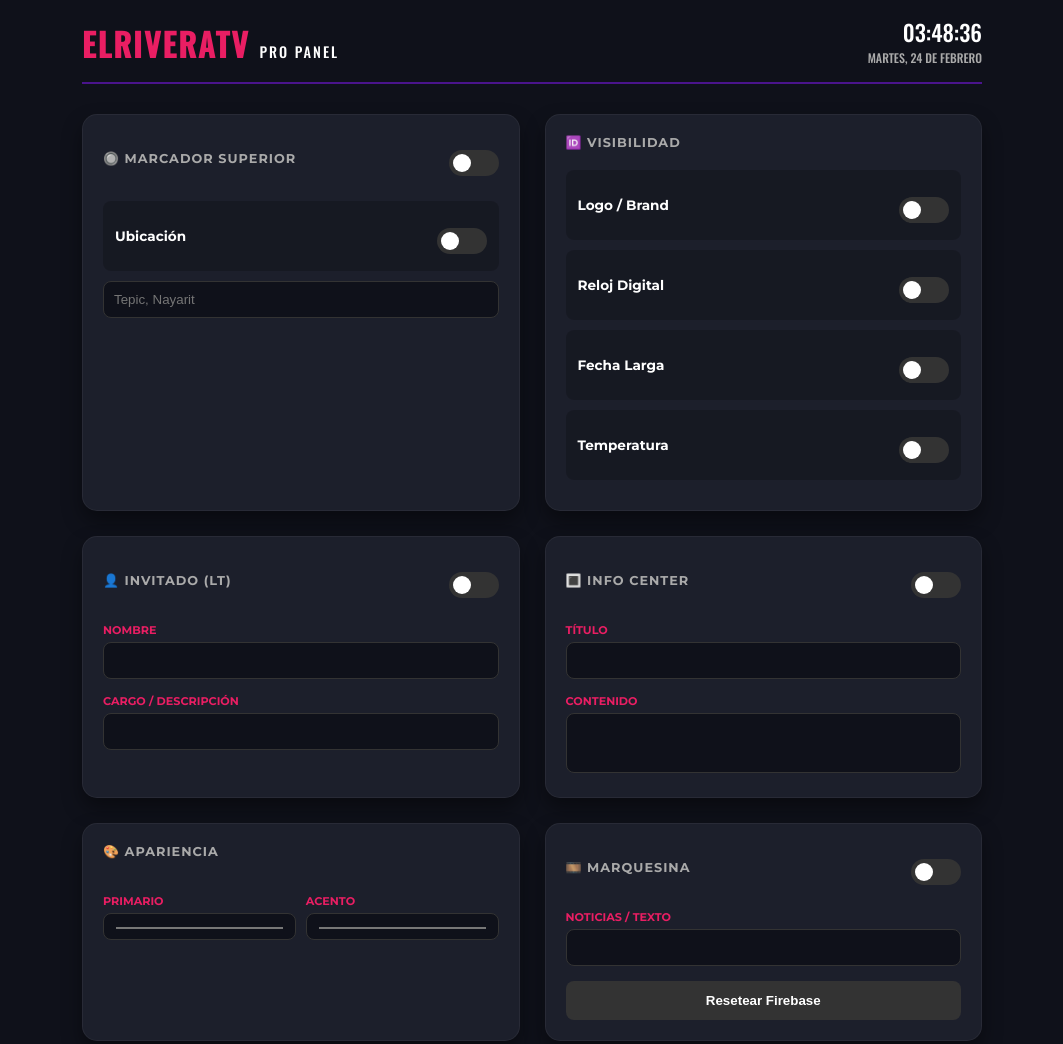
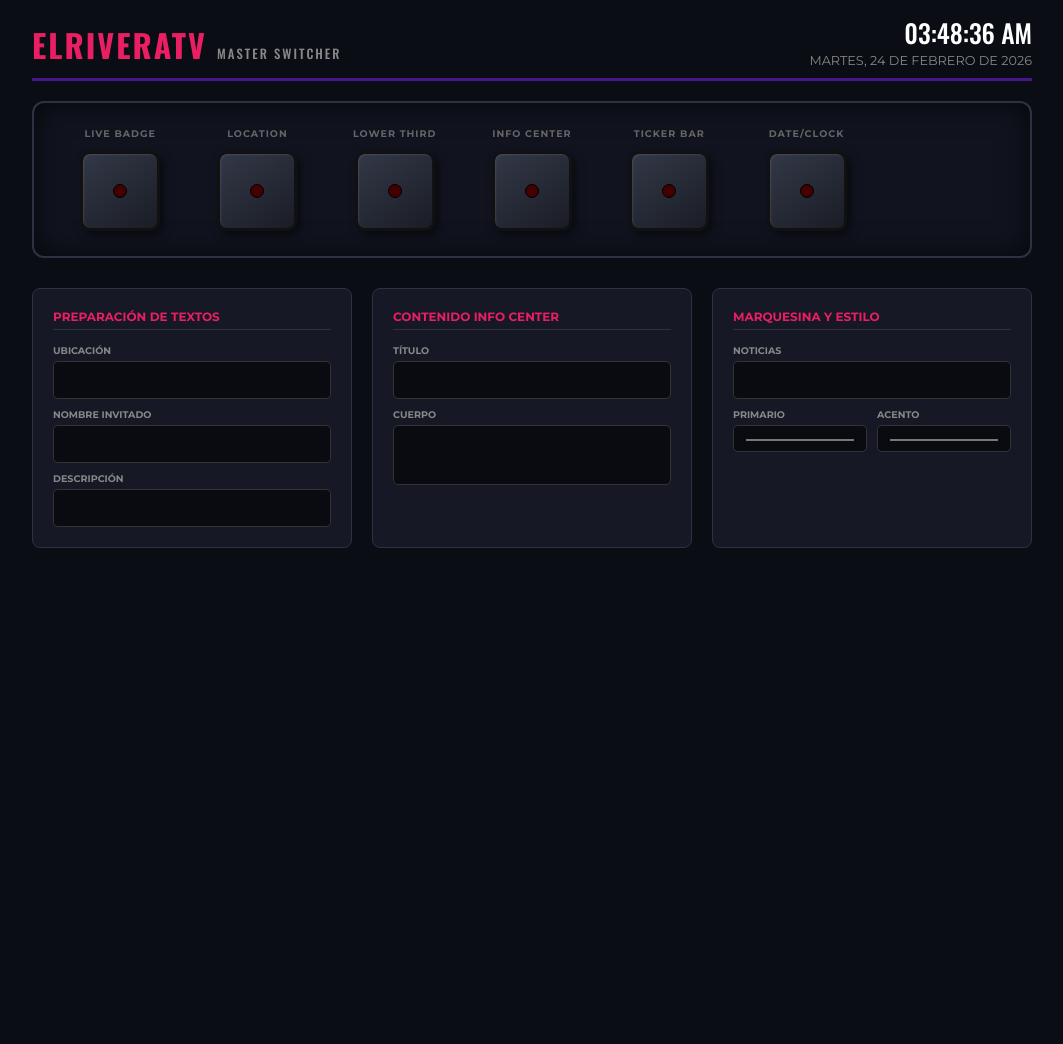
Before and after one commit to elriveratv/ELRIVERATV, a plain HTML site: page panel.html in a window 1280 px wide. Shown: the whole page, without its empty margins (108-1171 px from the left). After the commit the page ends 800 px from the top, so only its background shows below. Drawn offline with nearby package versions, Linux system fonts and the light colour scheme; no server answers.

Commit message:
Update panel.html

```diff
--- a/panel.html
+++ b/panel.html
@@ -2,122 +2,140 @@
 <html lang="es">
 <head>
     <meta charset="UTF-8">
-    <title>Master Control - elriveratv</title>
+    <title>Broadcast Switcher - elriveratv</title>
     <style>
-        @import url('https://fonts.googleapis.com/css2?family=Montserrat:wght@400;700&family=Oswald:wght@500&display=swap');
+        @import url('https://fonts.googleapis.com/css2?family=Montserrat:wght@400;700&family=Oswald:wght@500;700&display=swap');
 
         :root {
-            --bg: #0f111a;
-            --card: #1c1f2b;
+            --bg: #0b0d14;
+            --card: #161925;
             --primary: #4A148C;
             --accent: #E91E63;
-            --green: #00e676;
+            --green: #00ff88;
             --text: #ffffff;
+            --panel-border: #2d3142;
         }
 
-        body { background-color: var(--bg); color: var(--text); font-family: 'Montserrat', sans-serif; margin: 0; padding: 20px; display: flex; justify-content: center; }
-        .dashboard { max-width: 900px; width: 100%; }
-        .main-header { display: flex; justify-content: space-between; align-items: center; border-bottom: 2px solid var(--primary); padding-bottom: 15px; margin-bottom: 30px; }
+        body { background-color: var(--bg); color: var(--text); font-family: 'Montserrat', sans-serif; margin: 0; padding: 20px; }
+        .dashboard { max-width: 1000px; margin: 0 auto; }
+
+        .main-header { display: flex; justify-content: space-between; align-items: center; border-bottom: 3px solid var(--primary); padding-bottom: 10px; margin-bottom: 20px; }
         .main-header h1 { font-family: 'Oswald', sans-serif; margin: 0; letter-spacing: 2px; color: var(--accent); }
 
+        /* Reloj y Fecha */
         .reference-clock { text-align: right; font-family: 'Oswald', sans-serif; }
-        #ref-time { font-size: 1.4rem; color: var(--text); display: block; line-height: 1; }
-        #ref-date { font-size: 0.75rem; color: #aaa; text-transform: uppercase; margin-top: 5px; display: block; }
+        #ref-time { font-size: 1.6rem; color: #fff; line-height: 1; }
+        #ref-date { font-size: 0.8rem; color: #888; text-transform: uppercase; margin-top: 4px; display: block; font-family: 'Montserrat', sans-serif; }
 
-        .grid { display: grid; grid-template-columns: repeat(auto-fit, minmax(300px, 1fr)); gap: 25px; }
-        .module-card { background: var(--card); border-radius: 15px; padding: 20px; box-shadow: 0 10px 20px rgba(0,0,0,0.4); border: 1px solid rgba(255,255,255,0.05); }
-        .module-header { display: flex; justify-content: space-between; align-items: center; margin-bottom: 20px; }
-        .module-title { font-weight: 700; font-size: 0.8rem; text-transform: uppercase; letter-spacing: 1px; color: #aaa; }
+        /* --- SECCIÓN SWITCHER (BOTONES CUADRADOS) --- */
+        .switcher-grid {
+            display: grid;
+            grid-template-columns: repeat(auto-fill, minmax(120px, 1fr));
+            gap: 15px;
+            background: #11141f;
+            padding: 25px;
+            border-radius: 12px;
+            border: 2px solid var(--panel-border);
+            margin-bottom: 30px;
+            box-shadow: inset 0 0 30px rgba(0,0,0,0.7);
+        }
 
-        .switch { position: relative; display: inline-block; width: 50px; height: 26px; }
-        .switch input { opacity: 0; width: 0; height: 0; }
-        .slider { position: absolute; cursor: pointer; top: 0; left: 0; right: 0; bottom: 0; background-color: #333; transition: .4s; border-radius: 34px; }
-        .slider:before { position: absolute; content: ""; height: 18px; width: 18px; left: 4px; bottom: 4px; background-color: white; transition: .4s; border-radius: 50%; }
-        input:checked + .slider { background-color: var(--green); }
-        input:checked + .slider:before { transform: translateX(24px); }
+        .sw-unit { display: flex; flex-direction: column; align-items: center; gap: 12px; }
+        .sw-label { font-size: 0.6rem; font-weight: 700; text-transform: uppercase; color: #666; text-align: center; letter-spacing: 1px; }
 
-        label { display: block; font-size: 0.7rem; margin-bottom: 5px; color: var(--accent); font-weight: bold; margin-top: 15px; }
-        input[type="text"], input[type="color"], textarea { width: 100%; background: #0f111a; border: 1px solid #333; color: white; padding: 10px; border-radius: 8px; box-sizing: border-box; }
+        .sw-btn {
+            width: 80px; height: 80px;
+            background: linear-gradient(145deg, #333847, #1a1d26);
+            border: 3px solid #111;
+            border-radius: 10px;
+            cursor: pointer;
+            position: relative;
+            display: flex; align-items: center; justify-content: center;
+            transition: all 0.2s;
+            box-shadow: 4px 4px 10px rgba(0,0,0,0.5), inset 1px 1px 2px rgba(255,255,255,0.1);
+        }
+
+        .sw-led { width: 12px; height: 12px; background: #400; border-radius: 50%; border: 1px solid #000; transition: all 0.3s; }
+
+        .sw-btn.active { border-color: var(--green); box-shadow: 0 0 15px rgba(0, 255, 136, 0.2); }
+        .sw-btn.active .sw-led { background: var(--green); box-shadow: 0 0 10px var(--green), 0 0 20px var(--green); }
+
+        /* --- SECCIÓN EDITOR --- */
+        .editor-section { display: grid; grid-template-columns: repeat(auto-fit, minmax(300px, 1fr)); gap: 20px; }
+        .edit-card { background: var(--card); padding: 20px; border-radius: 8px; border: 1px solid var(--panel-border); }
+        .edit-card h3 { font-size: 0.75rem; margin: 0 0 15px 0; color: var(--accent); text-transform: uppercase; border-bottom: 1px solid #2d3142; padding-bottom: 5px; }
+
+        label { display: block; font-size: 0.6rem; margin: 10px 0 5px 0; color: #888; font-weight: bold; }
+        input[type="text"], input[type="color"], textarea { width: 100%; background: #090b10; border: 1px solid #333; color: #fff; padding: 10px; border-radius: 5px; box-sizing: border-box; font-family: inherit; font-size: 0.85rem; }
         textarea { height: 60px; resize: none; }
-
-        .control-row { display: flex; justify-content: space-between; align-items: center; background: rgba(0,0,0,0.2); padding: 12px; margin-bottom: 10px; border-radius: 8px; }
-        .control-label { font-size: 0.85rem; font-weight: 600; }
-        .action-btn { width: 100%; margin-top: 15px; background: #333; color: white; border: none; padding: 12px; border-radius: 8px; font-weight: bold; cursor: pointer; }
+        .color-row { display: grid; grid-template-columns: 1fr 1fr; gap: 10px; }
     </style>
 </head>
 <body>
 
 <div class="dashboard">
     <div class="main-header">
-        <h1>ELRIVERATV <span style="font-weight: 300; font-size: 0.9rem; color: white;">PRO PANEL</span></h1>
+        <h1>ELRIVERATV <span style="font-weight: 300; font-size: 0.8rem; color: #888;">MASTER SWITCHER</span></h1>
         <div class="reference-clock">
-            <span id="ref-time">00:00:00</span>
-            <span id="ref-date">CARGANDO...</span>
+            <span id="ref-time">00:00:00 AM</span>
+            <span id="ref-date">CARGANDO FECHA...</span>
         </div>
     </div>
 
-    <div class="grid">
-        <div class="module-card">
-            <div class="module-header"><span class="module-title">🔘 Marcador Superior</span>
-                <label class="switch"><input type="checkbox" id="checkLive" onchange="sendData('showLive', this.checked)"><span class="slider"></span></label>
+    <div class="switcher-grid">
+        <div class="sw-unit">
+            <span class="sw-label">LIVE BADGE</span>
+            <button class="sw-btn" id="btn-showLive" onclick="toggleBtn('showLive')"><div class="sw-led"></div></button>
         </div>
-            <div class="control-row"><span class="control-label">Ubicación</span>
-                <label class="switch"><input type="checkbox" id="checkLocation" onchange="sendData('showLocation', this.checked)"><span class="slider"></span></label>
+        <div class="sw-unit">
+            <span class="sw-label">LOCATION</span>
+            <button class="sw-btn" id="btn-showLocation" onclick="toggleBtn('showLocation')"><div class="sw-led"></div></button>
         </div>
-            <input type="text" id="inputLoc" placeholder="Tepic, Nayarit" onkeyup="sendData('location', this.value)">
+        <div class="sw-unit">
+            <span class="sw-label">LOWER THIRD</span>
+            <button class="sw-btn" id="btn-showLowerThird" onclick="toggleBtn('showLowerThird')"><div class="sw-led"></div></button>
         </div>
-
-        <div class="module-card">
-            <div class="module-header"><span class="module-title">🆔 Visibilidad</span></div>
-            <div class="control-row"><span class="control-label">Logo / Brand</span>
-                <label class="switch"><input type="checkbox" id="checkBrand" onchange="sendData('showBrand', this.checked)"><span class="slider"></span></label>
+        <div class="sw-unit">
+            <span class="sw-label">INFO CENTER</span>
+            <button class="sw-btn" id="btn-showInfoCenter" onclick="toggleBtn('showInfoCenter')"><div class="sw-led"></div></button>
         </div>
-            <div class="control-row"><span class="control-label">Reloj Digital</span>
-                <label class="switch"><input type="checkbox" id="checkTime" onchange="sendData('showTime', this.checked)"><span class="slider"></span></label>
+        <div class="sw-unit">
+            <span class="sw-label">TICKER BAR</span>
+            <button class="sw-btn" id="btn-showWeather" onclick="toggleBtn('showWeather')"><div class="sw-led"></div></button>
         </div>
-            <div class="control-row"><span class="control-label">Fecha Larga</span>
-                <label class="switch"><input type="checkbox" id="checkClock" onchange="sendData('showClock', this.checked)"><span class="slider"></span></label>
-            </div>
-            <div class="control-row"><span class="control-label">Temperatura</span>
-                <label class="switch"><input type="checkbox" id="checkTemp" onchange="sendData('showTemp', this.checked)"><span class="slider"></span></label>
+        <div class="sw-unit">
+            <span class="sw-label">DATE/CLOCK</span>
+            <button class="sw-btn" id="btn-showClock" onclick="toggleBtn('showClock')"><div class="sw-led"></div></button>
         </div>
     </div>
 
-        <div class="module-card">
-            <div class="module-header"><span class="module-title">👤 Invitado (LT)</span>
-                <label class="switch"><input type="checkbox" id="checkLT" onchange="sendData('showLowerThird', this.checked)"><span class="slider"></span></label>
-            </div>
-            <label>NOMBRE</label>
-            <input type="text" id="inputLTMain" onkeyup="sendData('ltMain', this.value)">
-            <label>CARGO / DESCRIPCIÓN</label>
-            <input type="text" id="inputLTSub" onkeyup="sendData('ltSub', this.value)">
+    <div class="editor-section">
+        <div class="edit-card">
+            <h3>Preparación de Textos</h3>
+            <label>UBICACIÓN</label>
+            <input type="text" id="inputLoc" onkeyup="send('location', this.value)">
+            <label>NOMBRE INVITADO</label>
+            <input type="text" id="inputLTMain" onkeyup="send('ltMain', this.value)">
+            <label>DESCRIPCIÓN</label>
+            <input type="text" id="inputLTSub" onkeyup="send('ltSub', this.value)">
         </div>
 
-        <div class="module-card">
-            <div class="module-header"><span class="module-title">🔳 Info Center</span>
-                <label class="switch"><input type="checkbox" id="checkInfoCenter" onchange="sendData('showInfoCenter', this.checked)"><span class="slider"></span></label>
-            </div>
+        <div class="edit-card">
+            <h3>Contenido Info Center</h3>
             <label>TÍTULO</label>
-            <input type="text" id="inputInfoTitle" onkeyup="sendData('infoTitle', this.value)">
-            <label>CONTENIDO</label>
-            <textarea id="inputInfoBody" onkeyup="sendData('infoBody', this.value)"></textarea>
+            <input type="text" id="inputInfoTitle" onkeyup="send('infoTitle', this.value)">
+            <label>CUERPO</label>
+            <textarea id="inputInfoBody" onkeyup="send('infoBody', this.value)"></textarea>
         </div>
 
-        <div class="module-card">
-            <div class="module-header"><span class="module-title">🎨 Apariencia</span></div>
-            <div style="display:flex; gap:10px">
-                <div style="flex:1"><label>PRIMARIO</label><input type="color" id="colorPrimary" onchange="sendData('colorPrimary', this.value)"></div>
-                <div style="flex:1"><label>ACENTO</label><input type="color" id="colorAccent" onchange="sendData('colorAccent', this.value)"></div>
+        <div class="edit-card">
+            <h3>Marquesina y Estilo</h3>
+            <label>NOTICIAS</label>
+            <input type="text" id="inputNews" onkeyup="send('weatherText', this.value)">
+            <div class="color-row">
+                <div><label>PRIMARIO</label><input type="color" id="colorPrimary" onchange="send('colorPrimary', this.value)"></div>
+                <div><label>ACENTO</label><input type="color" id="colorAccent" onchange="send('colorAccent', this.value)"></div>
             </div>
-        </div>
-
-        <div class="module-card">
-            <div class="module-header"><span class="module-title">🎞️ Marquesina</span>
-                <label class="switch"><input type="checkbox" id="checkWeather" onchange="sendData('showWeather', this.checked)"><span class="slider"></span></label>
-            </div>
-            <label>NOTICIAS / TEXTO</label>
-            <input type="text" id="inputNews" onkeyup="sendData('weatherText', this.value)">
-            <button class="action-btn" onclick="if(confirm('¿Reiniciar?')) db.set({});">Resetear Firebase</button>
         </div>
     </div>
 </div>
@@ -126,30 +144,29 @@
 <script src="https://www.gstatic.com/firebasejs/9.17.1/firebase-database-compat.js"></script>
 
 <script>
-    // Configuración idéntica a la interfaz
     const firebaseConfig = { databaseURL: "https://elriveratv-28c69-default-rtdb.firebaseio.com/" };
     firebase.initializeApp(firebaseConfig);
     const db = firebase.database().ref('overlayData');
 
-    function sendData(key, value) {
-        let valToSend = value;
-        if(typeof value === 'boolean') valToSend = value ? 'true' : 'false';
-        db.update({ [key]: valToSend });
+    let currentStates = {};
+
+    function send(key, value) { db.update({ [key]: value }); }
+
+    function toggleBtn(key) {
+        const newState = currentStates[key] === 'true' ? 'false' : 'true';
+        db.update({ [key]: newState });
     }
 
-    // Sincronizar UI del panel con Firebase
     db.on('value', (snapshot) => {
         const data = snapshot.val() || {};
+        currentStates = data;
 
-        document.getElementById('checkLive').checked = data.showLive !== 'false';
-        document.getElementById('checkLocation').checked = data.showLocation !== 'false';
-        document.getElementById('checkBrand').checked = data.showBrand !== 'false';
-        document.getElementById('checkTime').checked = data.showTime !== 'false';
-        document.getElementById('checkClock').checked = data.showClock !== 'false';
-        document.getElementById('checkTemp').checked = data.showTemp !== 'false';
-        document.getElementById('checkLT').checked = data.showLowerThird === 'true';
-        document.getElementById('checkInfoCenter').checked = data.showInfoCenter === 'true';
-        document.getElementById('checkWeather').checked = data.showWeather !== 'false';
+        updateBtnUI('showLive', data.showLive !== 'false');
+        updateBtnUI('showLocation', data.showLocation !== 'false');
+        updateBtnUI('showLowerThird', data.showLowerThird === 'true');
+        updateBtnUI('showInfoCenter', data.showInfoCenter === 'true');
+        updateBtnUI('showWeather', data.showWeather !== 'false');
+        updateBtnUI('showClock', data.showClock !== 'false');
 
         document.getElementById('inputLoc').value = data.location || "";
         document.getElementById('inputLTMain').value = data.ltMain || "";
@@ -161,11 +178,22 @@
         document.getElementById('colorAccent').value = data.colorAccent || "#E91E63";
     });
 
-    setInterval(() => {
+    function updateBtnUI(id, isActive) {
+        const btn = document.getElementById('btn-' + id);
+        if (isActive) btn.classList.add('active');
+        else btn.classList.remove('active');
+    }
+
+    function updateReference() {
         const now = new Date();
-        document.getElementById('ref-time').innerText = now.toLocaleTimeString('es-MX', { hour12: false });
-        document.getElementById('ref-date').innerText = now.toLocaleDateString('es-MX', { weekday: 'long', day: 'numeric', month: 'long' });
-    }, 1000);
+        // Reloj 12 horas
+        document.getElementById('ref-time').innerText = now.toLocaleTimeString('en-US', { hour: '2-digit', minute: '2-digit', second: '2-digit', hour12: true }).toUpperCase();
+        // Fecha Larga
+        document.getElementById('ref-date').innerText = now.toLocaleDateString('es-MX', { weekday: 'long', day: 'numeric', month: 'long', year: 'numeric' }).toUpperCase();
+    }
+
+    setInterval(updateReference, 1000);
+    updateReference();
 </script>
 </body>
 </html>
```
Lines whose indentation alone changed are shown as unchanged.
